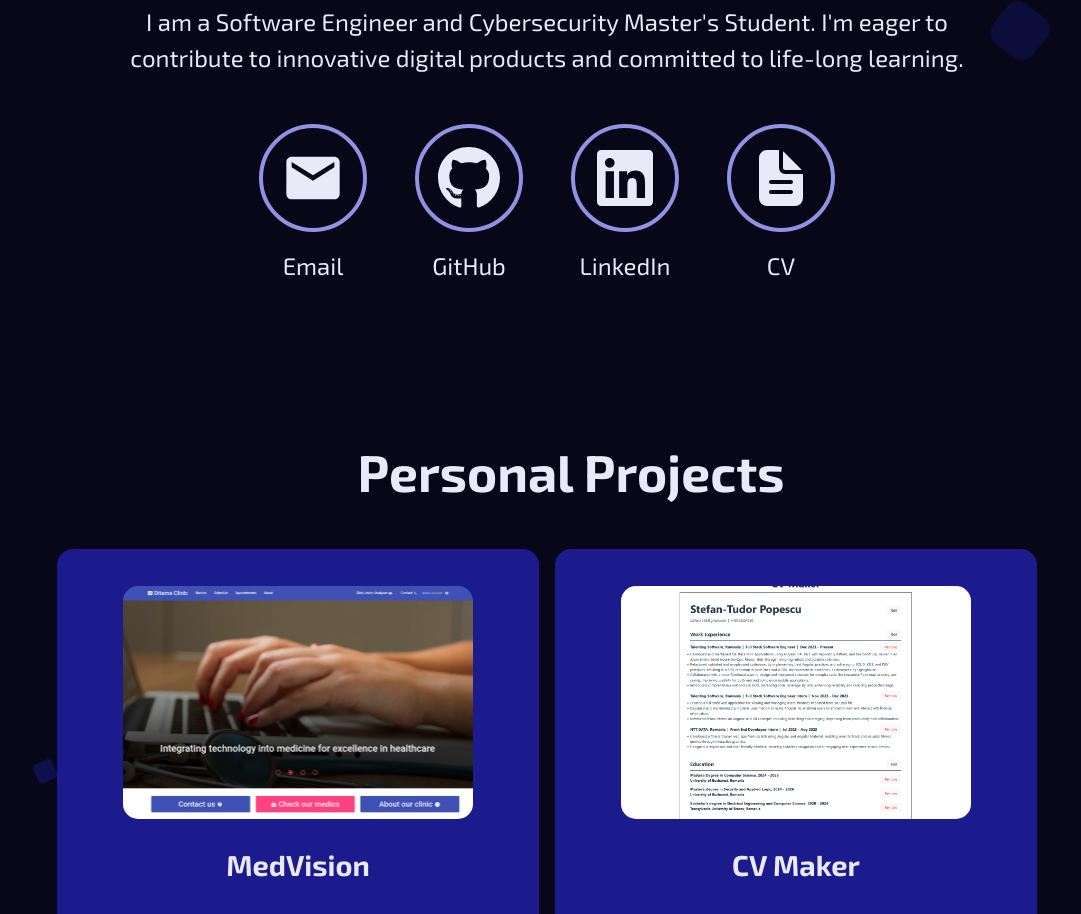
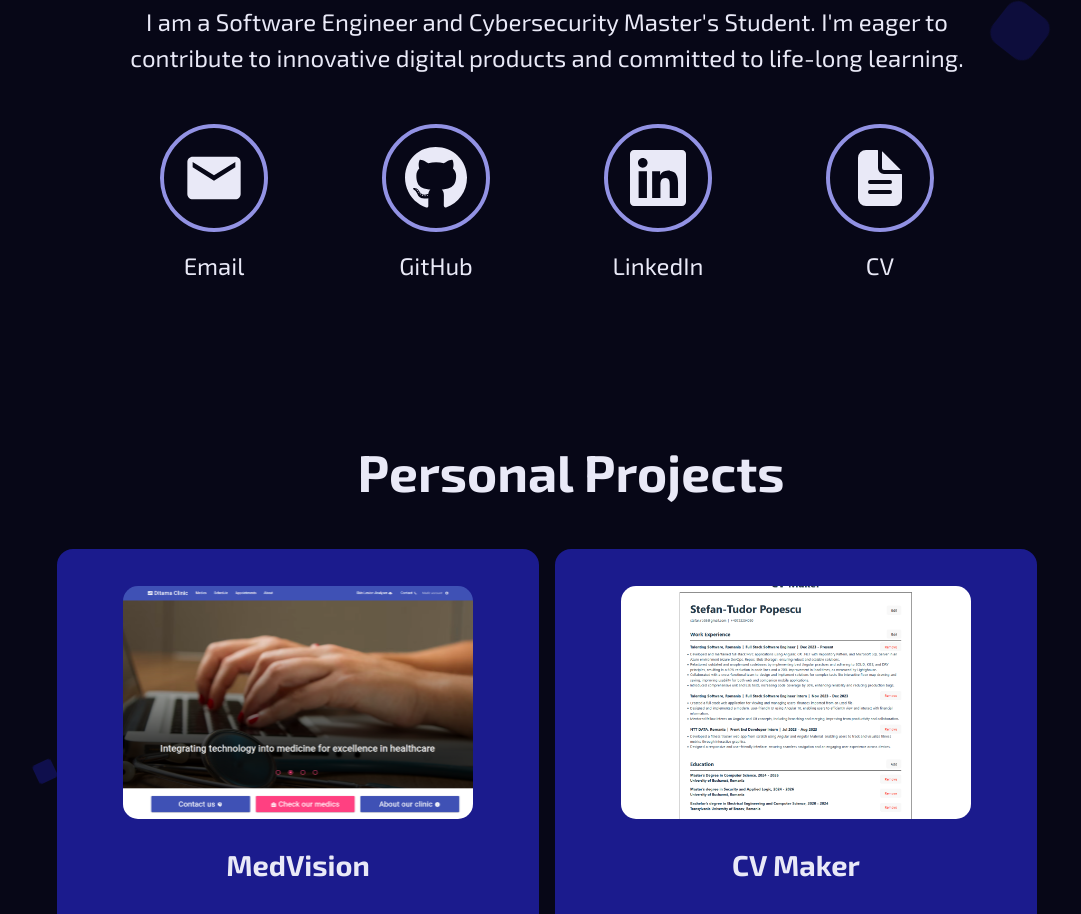
Before and after one commit to PopescuStefan1/Personal-Website, a React (Vite) app: page / in a window 1280 px wide. Shown: the part 1420-2334 px from the top of the page, without its empty margins (93-1174 px from the left). Built offline with nearby package versions, Linux system fonts and the light colour scheme.

Commit message:
Make contact icons responsive

```diff
--- a/src/App.css
+++ b/src/App.css
@@ -464,30 +464,12 @@
     cursor: pointer;
 }
 
-@media only screen and (max-width: 999px) {
-    .container {
-        padding: 0;
-    }
-
-    .projects-container,
-    .icon-cards {
-        grid-template-columns: 1fr;
-    }
-}
-
-@media only screen and (min-width: 1000px) and (max-width: 1599px) {
-    .projects-container,
-    .icon-cards {
-        grid-template-columns: 1fr 1fr;
-    }
-}
-
 .contact-div {
     margin-top: 3rem;
-    display: flex;
-    align-items: center;
-    justify-content: center;
-    gap: 3rem;
+    display: grid;
+    grid-template-columns: 1fr 1fr 1fr 1fr;
+    column-gap: 3rem;
+    row-gap: 3rem;
 }
 
 .contact-info-container {
@@ -511,3 +493,25 @@
     background-color: var(--primary-color);
     color: black;
 }
+
+@media only screen and (max-width: 999px) {
+    .container {
+        padding: 0;
+    }
+
+    .projects-container,
+    .icon-cards {
+        grid-template-columns: 1fr;
+    }
+
+    .contact-div {
+        grid-template-columns: 1fr 1fr;
+    }
+}
+
+@media only screen and (min-width: 1000px) and (max-width: 1599px) {
+    .projects-container,
+    .icon-cards {
+        grid-template-columns: 1fr 1fr;
+    }
+}
--- a/src/components/IntroSection.jsx
+++ b/src/components/IntroSection.jsx
@@ -15,7 +15,6 @@
                 innovative digital products and committed to life-long learning.
             </p>
             <div className="contact-div">
-                {/* Email */}
                 <div className="contact-info-container">
                     <IconContext.Provider value={{ size: "4em" }}>
                         <div
@@ -27,7 +26,6 @@
                     </IconContext.Provider>
                     <p>Email</p>
                 </div>
-                {/* GitHub */}
                 <div className="contact-info-container">
                     <IconContext.Provider value={{ size: "4em" }}>
                         <div
@@ -41,7 +39,6 @@
                     </IconContext.Provider>
                     <p>GitHub</p>
                 </div>
-                {/* LinkedIn */}
                 <div className="contact-info-container">
                     <IconContext.Provider value={{ size: "4em" }}>
                         <div
@@ -59,7 +56,6 @@
                     </IconContext.Provider>
                     <p>LinkedIn</p>
                 </div>
-                {/* CV */}
                 <div className="contact-info-container">
                     <IconContext.Provider value={{ size: "4em" }}>
                         <div
```
